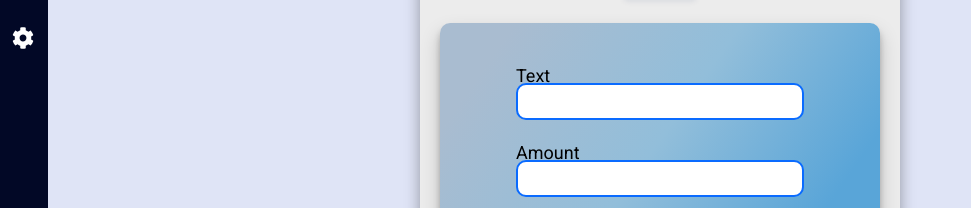
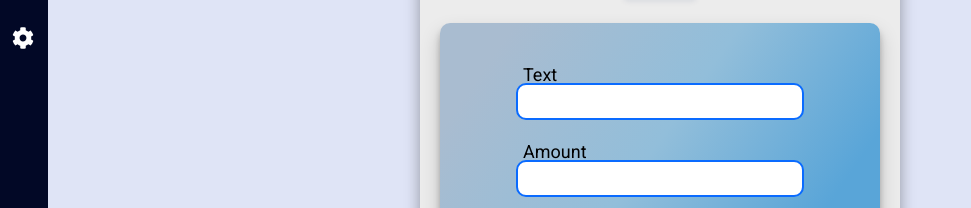
Before and after one commit to Hooseinsalari/Expense-Tracker-2, a React (Create React App) app: page / in a window 1280 px wide. Both pictures are taken after a click on the button "Add New Transaction". Shown: the part 241-449 px from the top of the page, without its empty margins (0-971 px from the left). Built offline with nearby package versions, Linux system fonts and the light colour scheme.

Commit message:
change input label position

```diff
--- a/src/components/TransActionsForms.module.css
+++ b/src/components/TransActionsForms.module.css
@@ -35,8 +35,9 @@
 
 .label {
   position: absolute;
-  bottom: 34px;
+  bottom: 35px;
   font-size: 18px;
+  margin-left: 7px;
 }
 
 .radioForm {
```
